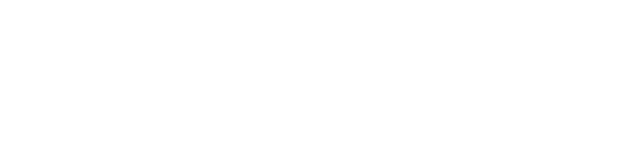
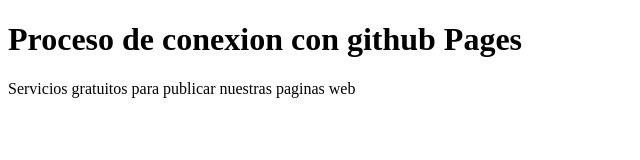
Before and after one commit to Royedy12/PruebaGithubPage, a plain HTML site: page index.html in a window 1280 px wide. Shown: the whole page, without its empty margins (0-640 px from the left). Drawn offline with Linux system fonts and the light colour scheme.

Commit message:
Se ingreso datos al archivo index.html

```diff
--- a/index.html
+++ b/index.html
@@ -5,9 +5,12 @@
     <meta name="viewport"
           content="width=device-width, user-scalable=no, initial-scale=1.0, maximum-scale=1.0, minimum-scale=1.0">
     <meta http-equiv="X-UA-Compatible" content="ie=edge">
-    <title>Document</title>
+    <title>Github</title>
 </head>
 <body>
+    <h1>Proceso de conexion con github Pages</h1>
+
+    <p>Servicios gratuitos para publicar nuestras paginas web</p>
 
 </body>
 </html>
```
